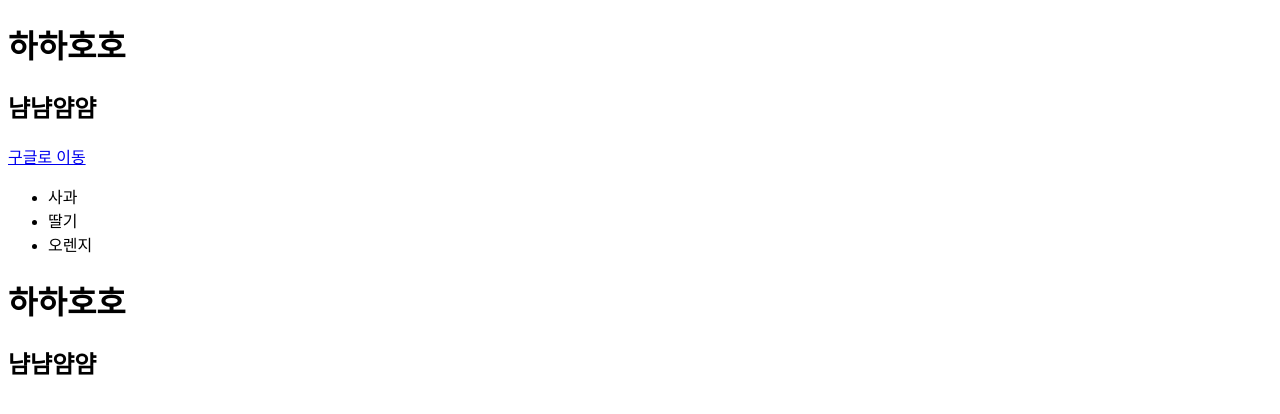
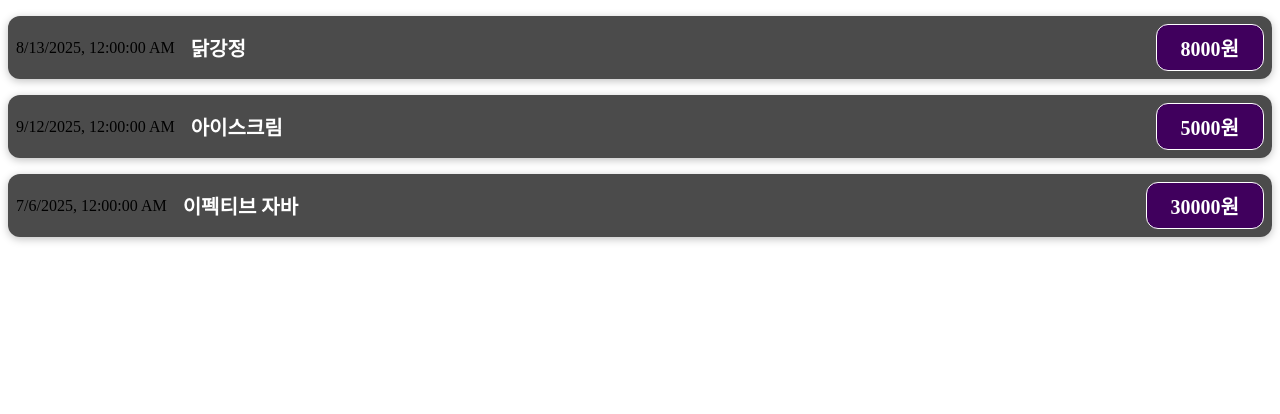
Before and after one commit to rhehdgus8831/react-study202508, a React (Vite) app: page / in a window 1280 px wide. Shown: the top 414 px of the page. Built offline with nearby package versions, Linux system fonts and the light colour scheme.

Commit message:
1-4-2. props 기초

```diff
--- a/src/App.jsx
+++ b/src/App.jsx
@@ -1,33 +1,25 @@
 import React from 'react';
-import Hello from './components/Hello';
-import Bye from './components/Bye';
+import ExpenseItem from './components/expenses/ExpenseItem';
 
-/*
-    jsx : 리액트에서 사용하는 특수한 js문법, 태그를 그대로 쓰면 알아서 변환
 
-    - 규칙 :
-    1. return 안에 있는 태그는 반드시 하나의 태그로 묶여야 함.
-    2. 빈 태그(닫는 태그가 없는)는 반드시 /> 로 마감
-    3. 태그의 class 속성은 자바스크립트 키워드 class와 겹쳐서 className으로 표기
-    4. 의미없는 부모는 <React.Fragment>로 감싸면 됨 <>
-    5. 변수값이나 함수를 출력할 때는 {}로 감싸면 됨.
-  */
-function App() {
-
-    //const $h1 = React.createElement('h1',null,'잘가 리액트!');
-    const $h1 = <h1 className="title">메롱 리액트~~!</h1>;
-
-    const text = 'Vanilla javascript!';
-
-    return ( // 리턴은 하나로 감싸서 내보내야한다.
-        <>
-            <Hello />
-            <Bye/>
-            <Hello />
-        </>
-    )
-        ;
-
-}
+const App = () => (
+    <>
+        <ExpenseItem
+            title="닭강정"
+            price={8000}
+            date={new Date(2025, 7, 13)}
+        />
+        <ExpenseItem
+            title="아이스크림"
+            price={5000}
+            date={new Date(2025, 8, 12)}
+        />
+        <ExpenseItem
+            title="이펙티브 자바"
+            price={30000}
+            date={new Date(2025, 6, 6)}
+        />
+    </>
+);
 
 export default App;
--- /dev/null
+++ b/src/components/expenses/ExpenseItem.css
@@ -0,0 +1,56 @@
+.expense-item {
+    display: flex;
+    justify-content: space-between;
+    align-items: center;
+    box-shadow: 0 2px 8px rgba(0, 0, 0, 0.25);
+    padding: 0.5rem;
+    margin: 1rem 0;
+    border-radius: 12px;
+    background-color: #4b4b4b;
+}
+
+.expense-item__description {
+    display: flex;
+    flex-direction: column;
+    gap: 1rem;
+    align-items: flex-end;
+    flex-flow: column-reverse;
+    justify-content: flex-start;
+    flex: 1;
+}
+
+.expense-item h2 {
+    color: #3a3a3a;
+    font-size: 1rem;
+    flex: 1;
+    margin: 0 1rem;
+    color: white;
+}
+
+.expense-item__price {
+    font-size: 1rem;
+    font-weight: bold;
+    color: white;
+    background-color: #40005d;
+    border: 1px solid white;
+    padding: 0.5rem;
+    border-radius: 12px;
+}
+
+@media (min-width: 580px) {
+    .expense-item__description {
+        flex-direction: row;
+        align-items: center;
+        justify-content: flex-start;
+        flex: 1;
+    }
+
+    .expense-item__description h2 {
+        font-size: 1.25rem;
+    }
+
+    .expense-item__price {
+        font-size: 1.25rem;
+        padding: 0.5rem 1.5rem;
+    }
+}
--- /dev/null
+++ b/src/components/expenses/ExpenseItem.jsx
@@ -0,0 +1,21 @@
+import React from 'react';
+import './ExpenseItem.css';
+
+const ExpenseItem = ({title,price,date}) => {
+
+    // console.log(props);
+
+    // const {title,price,date} = props;
+
+    return (
+        <div className='expense-item'>
+            <div>{date.toLocaleString()}</div>
+            <div className='expense-item__description'>
+                <h2>{title}</h2>
+                <div className='expense-item__price'>{price}원</div>
+            </div>
+        </div>
+    );
+};
+
+export default ExpenseItem;
```
